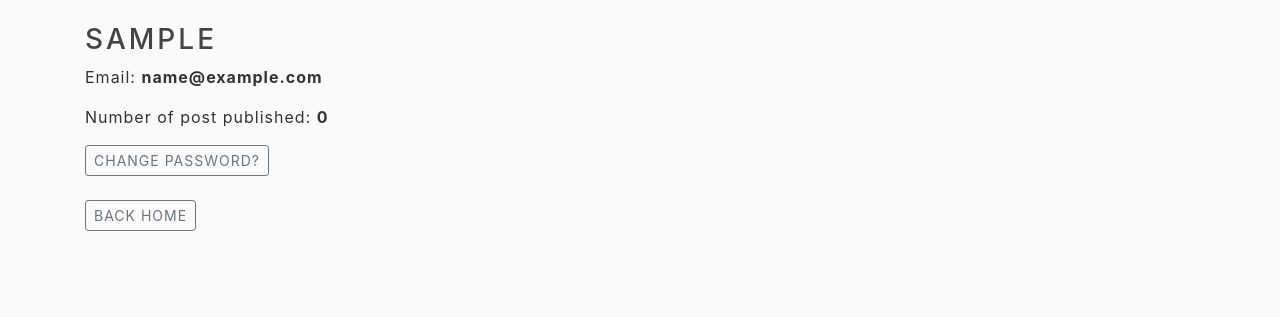
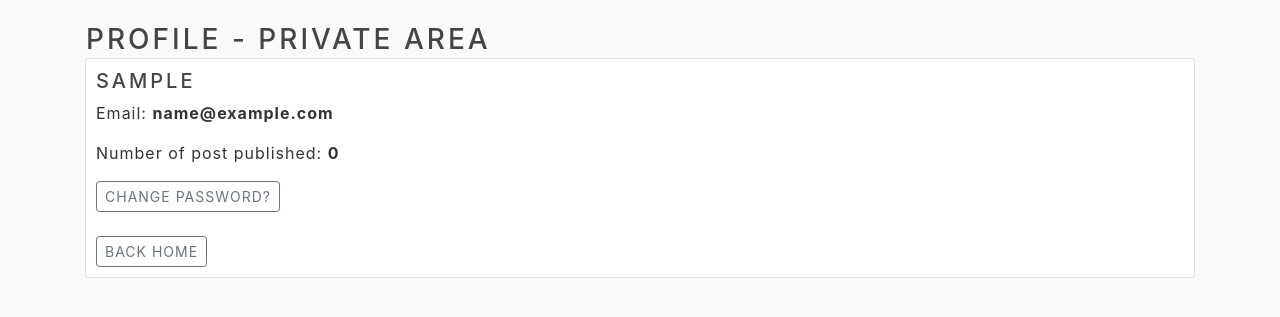
Before and after one commit to lijo-belardi/Progetto-Django-di-Lijo-Belardi, a Django app: page /users/1 in a window 1280 px wide. Shown: the part 57-374 px from the top of the page. Run offline with Django 3.2, Linux system fonts and the light colour scheme; the visitor is signed in with stand-in values (Sample User, id 1); data that the repository does not hold is empty; some libraries are stand-ins or nearby versions.

Commit message:
Added "card horizontal" and margin in profile.html

```diff
--- a/socialDex/user/templates/user/profile.html
+++ b/socialDex/user/templates/user/profile.html
@@ -2,7 +2,10 @@
 {% load crispy_forms_tags %}
 {% block blog_content %}
 <div class="container">
-    <h3>{{ user.username }}</h3>
+    <h3 style="margin: 1px;">Profile - Private Area</h3>
+    <div class="card horizontal">
+        <div style="margin: 10px;">
+            <h5>{{ user.username }}</h5>
             <div class="card-stacked">
                 <div class="card-content">
                     <p>Email: <strong>{{ user.email }}</strong></p>
@@ -12,4 +15,6 @@
                 </div>
             </div>
         </div>
+    </div>
+</div>
 {% endblock blog_content %}
```
Lines whose indentation alone changed are shown as unchanged.
